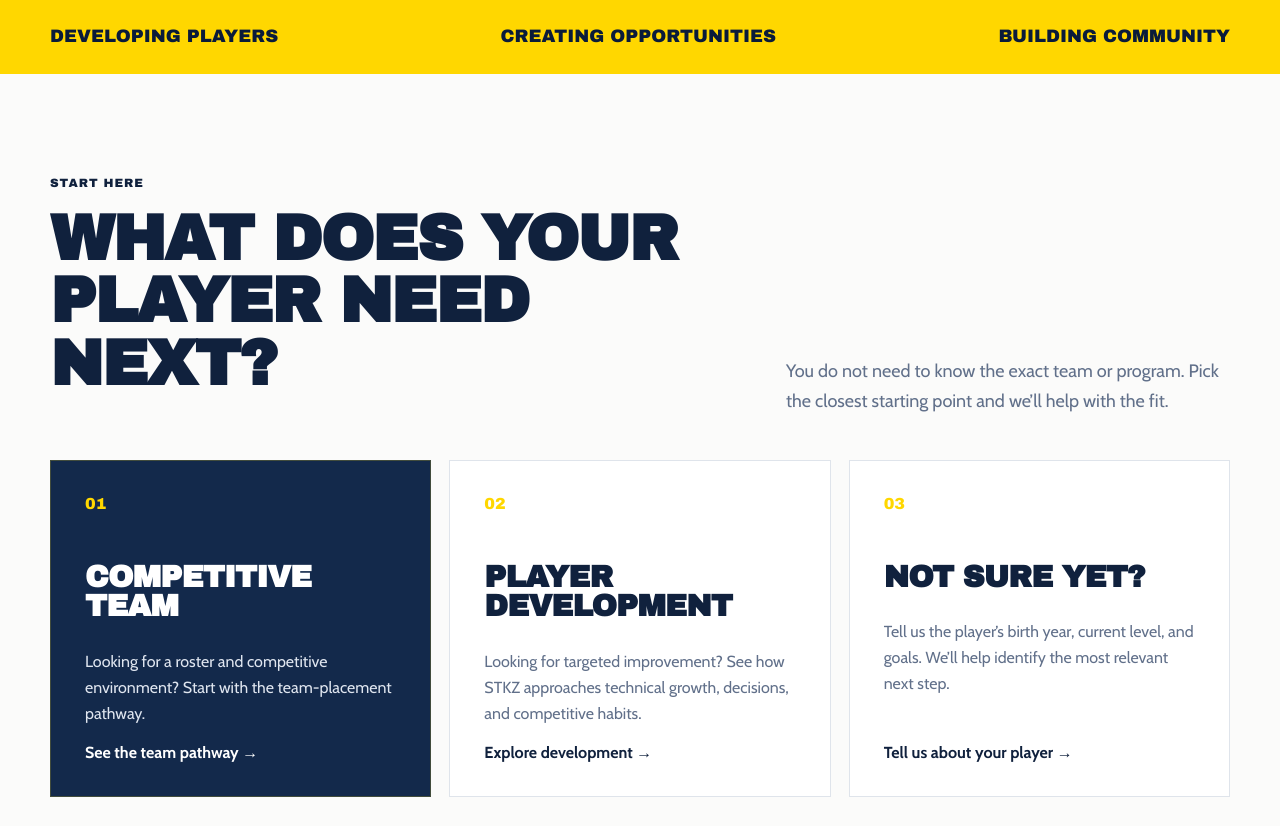
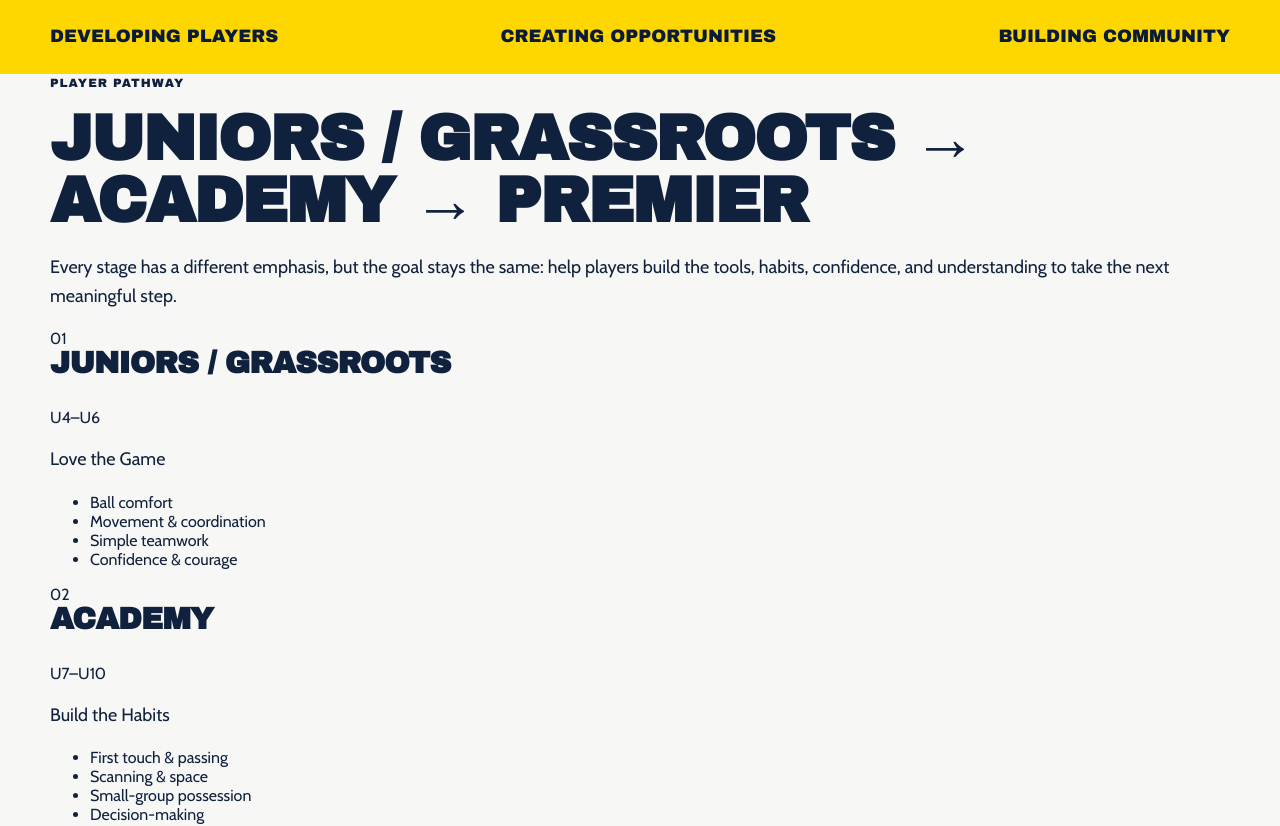
Before and after one commit to b8r0a3d4/stkz-sc-website, a Next.js app: page / in a window 1280 px wide. Shown: the part 899-1725 px from the top of the page. Built offline with nearby package versions, Linux system fonts and the light colour scheme.

Commit message:
Replace generic homepage cards with player pathway

```diff
--- a/app/page.js
+++ b/app/page.js
@@ -2,6 +2,7 @@ import Link from "next/link";
 import { preload } from "react-dom";
 import Logo from "@/components/Logo";
 import CTA from "@/components/CTA";
+import PlayerPathway from "@/components/PlayerPathway";
 import { developmentPillars, site } from "@/data/site";
 import { media } from "@/data/media";
 
@@ -44,32 +45,7 @@ export default function HomePage() {
         </div>
       </section>
 
-      <section className="section pathway-section">
-        <div className="container section-heading split-heading">
-          <div>
-            <p className="eyebrow">Start Here</p>
-            <h2>What does your player need next?</h2>
-          </div>
-          <p>You do not need to know the exact team or program. Pick the closest starting point and we’ll help with the fit.</p>
-        </div>
-        <div className="card-grid three pathway-grid">
-          <article className="feature-card navy-card">
-            <span>01</span><h3>Competitive Team</h3>
-            <p>Looking for a roster and competitive environment? Start with the team-placement pathway.</p>
-            <Link href="/teams">See the team pathway →</Link>
-          </article>
-          <article className="feature-card">
-            <span>02</span><h3>Player Development</h3>
-            <p>Looking for targeted improvement? See how STKZ approaches technical growth, decisions, and competitive habits.</p>
-            <Link href="/development">Explore development →</Link>
-          </article>
-          <article className="feature-card">
-            <span>03</span><h3>Not Sure Yet?</h3>
-            <p>Tell us the player’s birth year, current level, and goals. We’ll help identify the most relevant next step.</p>
-            <Link href="/join#player-interest">Tell us about your player →</Link>
-          </article>
-        </div>
-      </section>
+      <PlayerPathway />
 
       <section className="section section-navy">
         <div className="container section-heading split-heading light">
```
